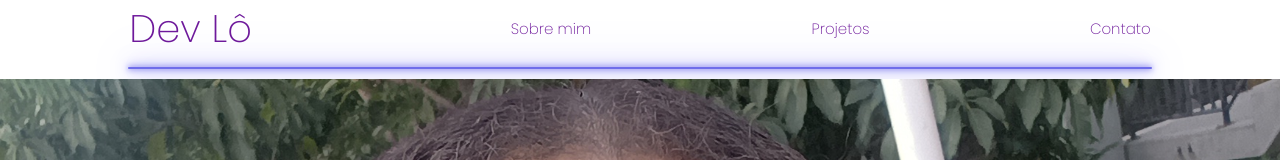
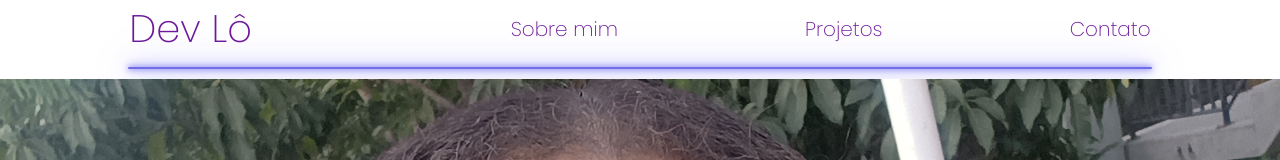
Before and after one commit to lolimamota/trabalhoHtmlCssPlus, a React (Vite) app: page / in a window 1280 px wide. Shown: the top 160 px of the page. Built offline with nearby package versions, Linux system fonts and the light colour scheme.

Commit message:
FIX: tamanho das fontes de texto

```diff
--- a/src/patterns/typography.modules.scss
+++ b/src/patterns/typography.modules.scss
@@ -14,6 +14,6 @@
     font-size: $fontsize;
 };
 
-@mixin Texts($fontsize: clamp(1.3rem, 3vw, 1.5rem)) {
+@mixin Texts($fontsize: clamp(1.5rem, 3vw, 2rem)) {
     font-size: $fontsize;
 };
```
